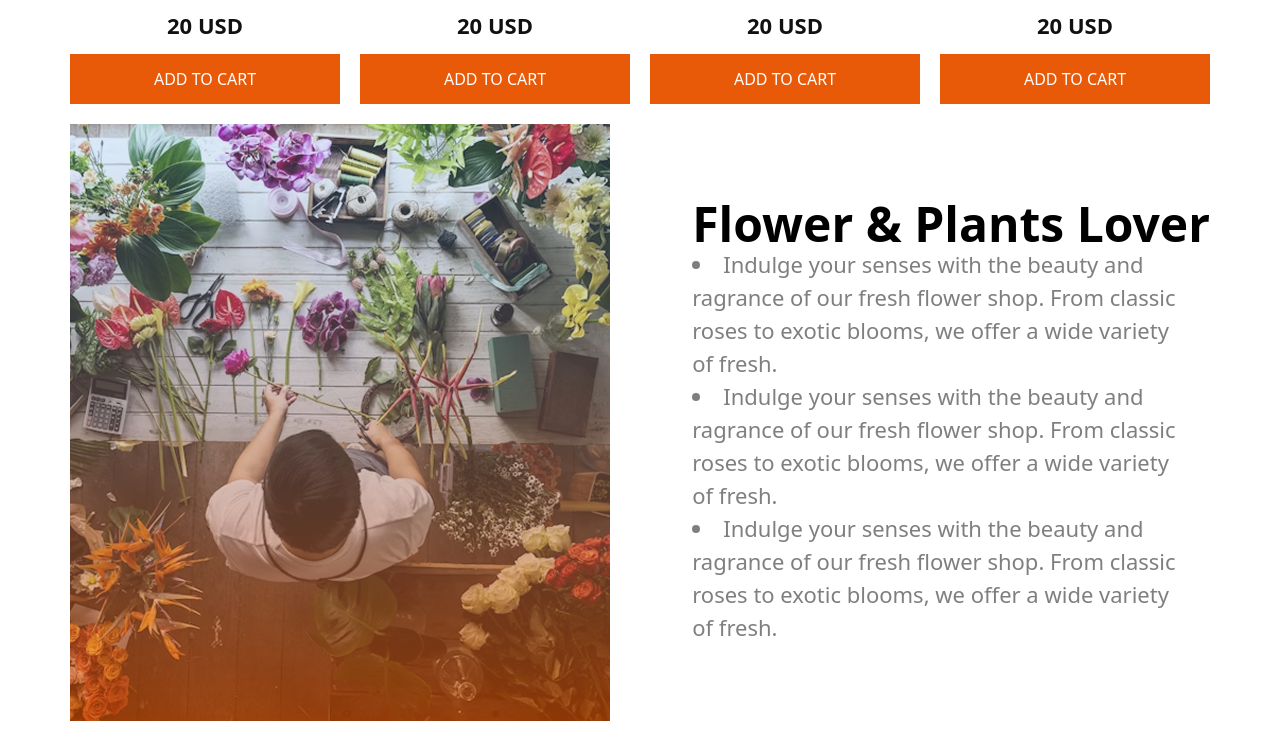
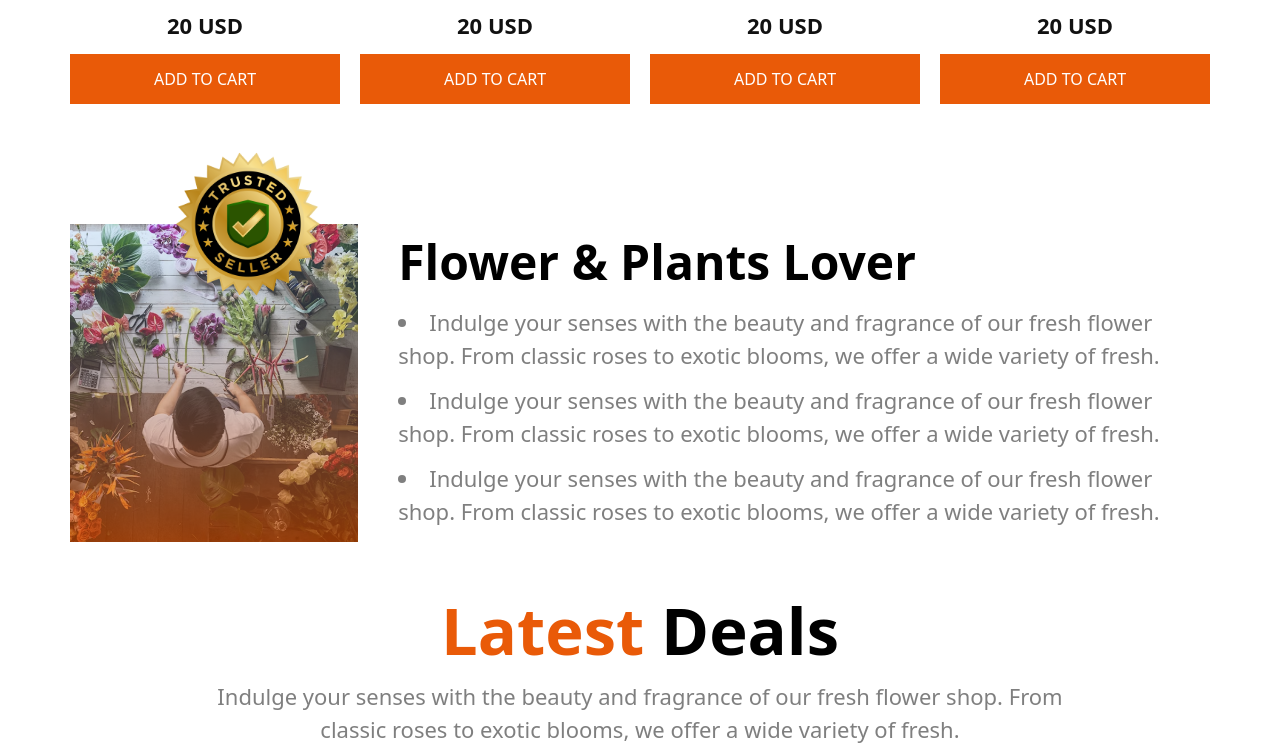
Before and after one commit to galibhub/responsive-flowers-website, a website: page index.html in a window 1280 px wide. Shown: the part 1749-2492 px from the top of the page. Drawn offline with Linux system fonts and the light colour scheme.

Commit message:
work done on the Flower and plant section

```diff
--- a/index.html
+++ b/index.html
@@ -12,6 +12,7 @@
 </head>
 
 <body class="m-0 p-0">
+    <!--Header-->
     <section class="mt-2 max-w-6xl mx-auto">
         <nav class="flex justify-between items-center">
             <div>
@@ -31,6 +32,8 @@
     </section>
 
     <main>
+
+        <!--Fresh Flower -->
         <section class="flex justify-around items-end max-w-[1140px] mx-auto my-32 h-auto">
 
 
@@ -48,6 +51,7 @@
             </div>
         </section>
 
+        <!--Our Plants-->
 
         <section class="max-w-[1140px] mx-auto">
             <div class="text-center">
@@ -142,30 +146,31 @@
             </div>
         </section>
 
+        <!--Flower and Plants-->
+        <section class="flex justify-between items-center max-w-[1140px] mx-auto mt-30 gap-10">
+            <div class="relative"> <!-- Add a relative class to the container -->
+                <img class="max-h-fit max-w-auto" src="assets/flower-store.png" alt="">
 
-        <section class="flex justify-between items-center  max-w-[1140px] mx-auto">
-            <div>
-
-                <img class="max-h-fit max-w-auto" src="assets/flower-store.png" alt="">
+                <!-- Add the badge image and position it absolutely using Tailwind -->
+                <img class="h-[200px] w-[200px] absolute top-[-100px] right-[10px]" src="assets/trusted-badge.png"
+                    alt="">
             </div>
 
-            <div class="flex flex-col ">
+            <div class="flex flex-col">
                 <h1 class="text-[#000000] font-bold text-5xl">Flower & Plants Lover</h1>
-                <li class="text-[#00000080] font-normal text-[22px]">Indulge your senses with the beauty and <br>ragrance of our fresh flower shop. From classic
-                    <br>roses to exotic blooms, we offer a wide variety <br>of fresh.
+                <li class="text-[#00000080] font-normal text-[22px] mt-5">
+                    Indulge your senses with the beauty and fragrance of our fresh flower shop. From classic
+                    roses to exotic blooms, we offer a wide variety of fresh.
                 </li>
-
-                 <li class="text-[#00000080] font-normal text-[22px]">Indulge your senses with the beauty and <br>ragrance of our fresh flower shop. From classic
-                    <br>roses to exotic blooms, we offer a wide variety <br>of fresh.
+                <li class="text-[#00000080] font-normal text-[22px] mt-3">
+                    Indulge your senses with the beauty and fragrance of our fresh flower shop. From classic
+                    roses to exotic blooms, we offer a wide variety of fresh.
                 </li>
-
-                 <li class="text-[#00000080] font-normal text-[22px]">Indulge your senses with the beauty and <br>ragrance of our fresh flower shop. From classic
-                    <br>roses to exotic blooms, we offer a wide variety <br>of fresh.
+                <li class="text-[#00000080] font-normal text-[22px] mt-3">
+                    Indulge your senses with the beauty and fragrance of our fresh flower shop. From classic
+                    roses to exotic blooms, we offer a wide variety of fresh.
                 </li>
-
-
             </div>
-
         </section>
 
 
@@ -174,8 +179,9 @@
 
 
 
+        <!--Latest Deal-->
 
-        <section>
+        <section class="mt-10">
             <div class="text-center">
                 <h1 class="text-[#000000] font-bold text-[65px]">
                     <span class="text-[#E95A08] font-bold text-[65px]">Latest</span> Deals
@@ -222,7 +228,7 @@
             </div>
         </section>
 
-
+        <!--Colorful Brunch-->
 
         <section class="bg-cover bg-center h-[533px] w-full flex flex-col justify-center items-center mt-5"
             style="background-image: url('assets/news-letter-bg.png');">
```
Also changed, not shown: src/output.css.
